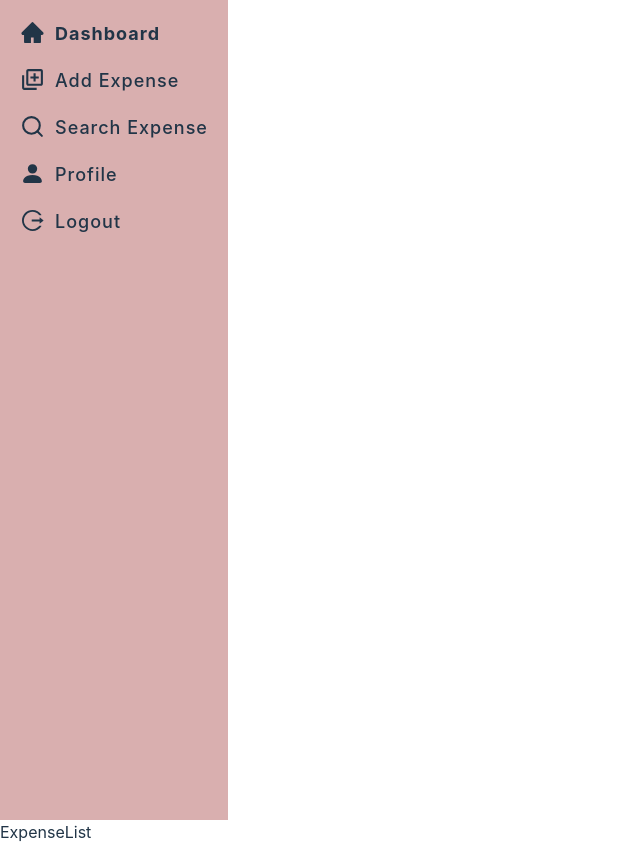
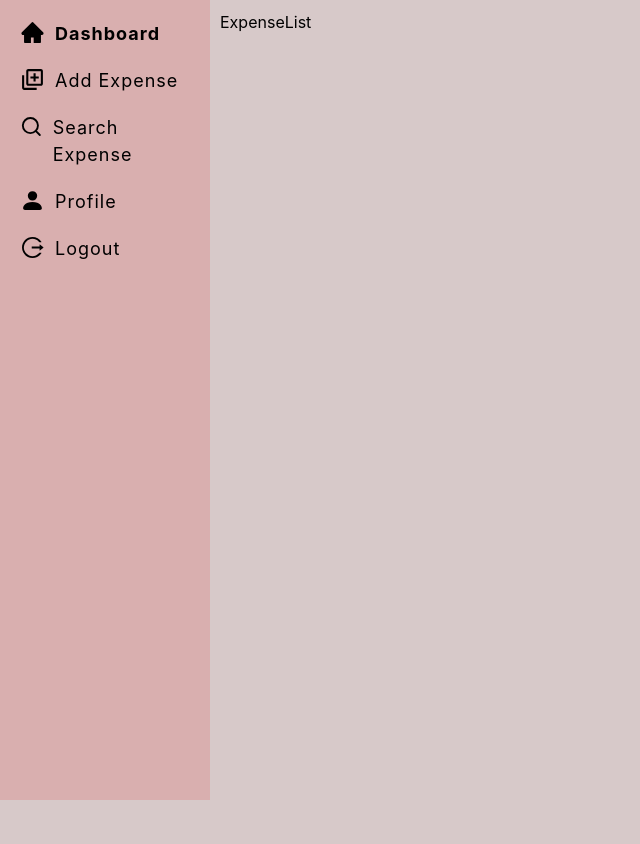
Before and after one commit to Balikuddembe/expense-manager-app-react-typescript, a React (Vite) app: page / in a window 1280 px wide. Shown: the whole page, without its empty margins (0-640 px from the left). After the commit the page ends 800 px from the top, so only its background shows below. Built offline with nearby package versions, Linux system fonts and the light colour scheme.

Commit message:
Add css to the layout

```diff
--- a/src/index.css
+++ b/src/index.css
@@ -2,10 +2,7 @@
   font-family: Inter, system-ui, Avenir, Helvetica, Arial, sans-serif;
   line-height: 1.5;
   font-weight: 400;
-
-  color-scheme: light dark;
-  color: rgba(255, 255, 255, 0.87);
-  background-color: #242424;
+  --error-color: #b31919;
 
   font-synthesis: none;
   text-rendering: optimizeLegibility;
@@ -14,56 +11,149 @@
   -webkit-text-size-adjust: 100%;
 }
 
-a {
-  font-weight: 500;
-  color: #646cff;
-  text-decoration: inherit;
-}
-a:hover {
-  color: #535bf2;
+* {
+  margin: 0;
+  padding: 0;
+  box-sizing: border-box;
 }
 
 body {
-  margin: 0;
-  display: flex;
-  place-items: center;
-  min-width: 320px;
-  min-height: 100vh;
+  background-color: #d7c9c9;
 }
 
-h1 {
-  font-size: 3.2em;
-  line-height: 1.1;
+a {
+  color: #000;
 }
 
-button {
-  border-radius: 8px;
-  border: 1px solid transparent;
-  padding: 0.6em 1.2em;
-  font-size: 1em;
-  font-weight: 500;
-  font-family: inherit;
-  background-color: #1a1a1a;
-  cursor: pointer;
-  transition: border-color 0.25s;
-}
-button:hover {
-  border-color: #646cff;
-}
-button:focus,
-button:focus-visible {
-  outline: 4px auto -webkit-focus-ring-color;
+.dark a {
+  color: #fff;
 }
 
-@media (prefers-color-scheme: light) {
-  :root {
-    color: #213547;
-    background-color: #ffffff;
+.main-content {
+  max-width: 900px;
+  margin: 0 auto;
+}
+
+.loading {
+  text-align: center;
+  font-size: 25px;
+  letter-spacing: 1px;
+  margin: 1rem auto;
+}
+
+.red {
+  color: var(--error-color);
+}
+
+.error-msg {
+  color: var(--error-color);
+  letter-spacing: 1px;
+  margin-top: 4px;
+  font-size: 20px;
+}
+
+.success-msg {
+  color: #2a902a;
+  letter-spacing: 1px;
+  margin-top: 4px;
+  font-size: 20px;
+}
+
+.main {
+  display: flex;
+  min-height: 100vh;
+  position: relative;
+}
+
+.left {
+  flex: 2;
+}
+
+.right {
+  flex: 10;
+  background-color: #d7c9c9;
+  padding: 10px;
+}
+
+.light {
+  color: #000;
+}
+
+.dark {
+  color: #fff;
+  background-color: #000;
+}
+
+.dark button.btn {
+  background-color: #000;
+  color: #fff;
+  border: 1px solid #fff;
+}
+
+/* menu styling starts */
+
+.hamburger-menu,
+.close-menu {
+  position: absolute;
+  top: 20px;
+  right: 20px;
+  display: none;
+  cursor: pointer;
+}
+/* menu styling ends */
+
+@media screen and (max-width: 768px) {
+  .main {
+    flex-direction: column;
   }
-  a:hover {
-    color: #747bff;
+
+  .hamburger-menu {
+    display: block;
   }
-  button {
-    background-color: #f9f9f9;
+
+  .close-menu {
+    display: none;
+  }
+
+  .list-item .icon {
+    display: none;
+  }
+
+  .list .list-item,
+  .menu-open .mode-toggle {
+    font-size: 25px;
+  }
+
+  .left {
+    flex: 1;
+  }
+
+  .right {
+    flex: 11;
+  }
+
+  .main .list {
+    display: flex;
+    justify-content: center;
+    align-items: center;
+    display: none;
+  }
+
+  .menu-open .list {
+    display: flex;
+  }
+
+  .menu-open .close-menu {
+    display: block;
+  }
+
+  .filters {
+    flex-direction: column;
+  }
+
+  .menu-open .left {
+    position: absolute;
+    width: 100%;
+    min-height: 100vh;
   }
 }
```
